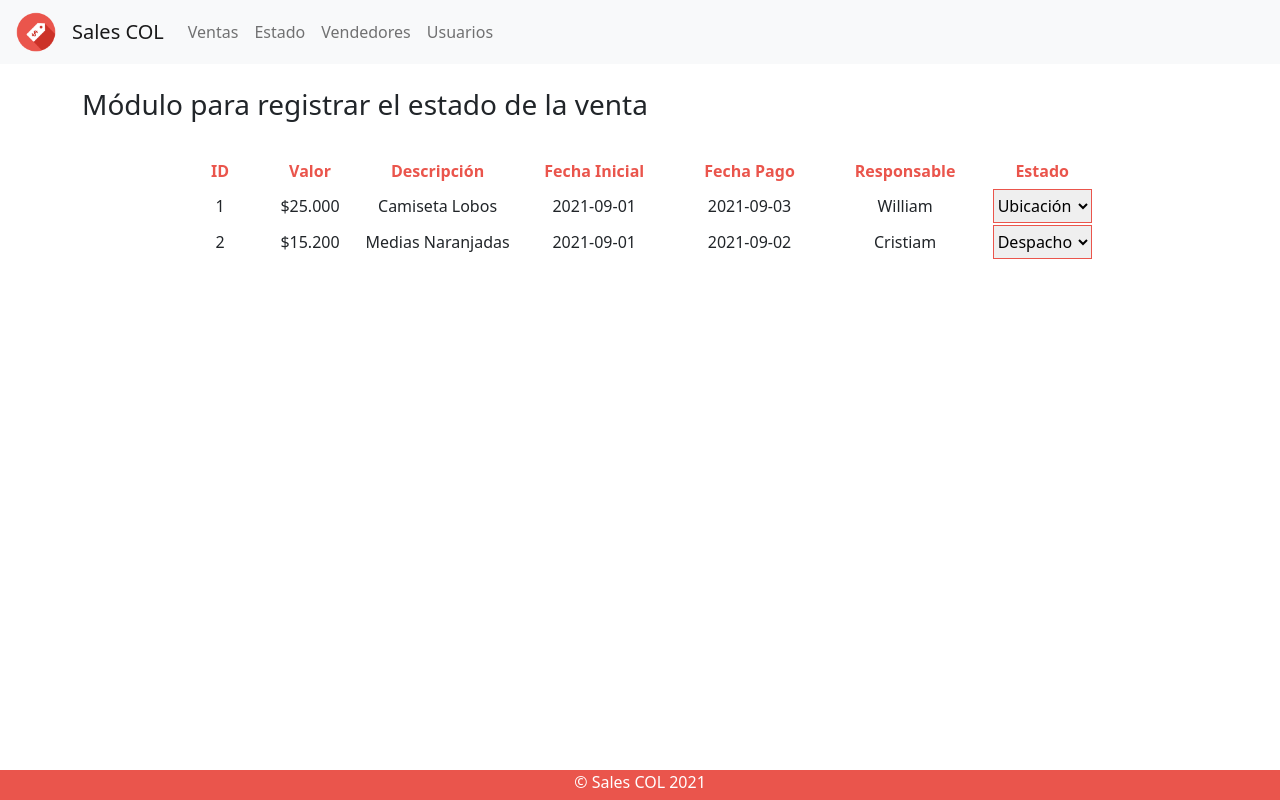
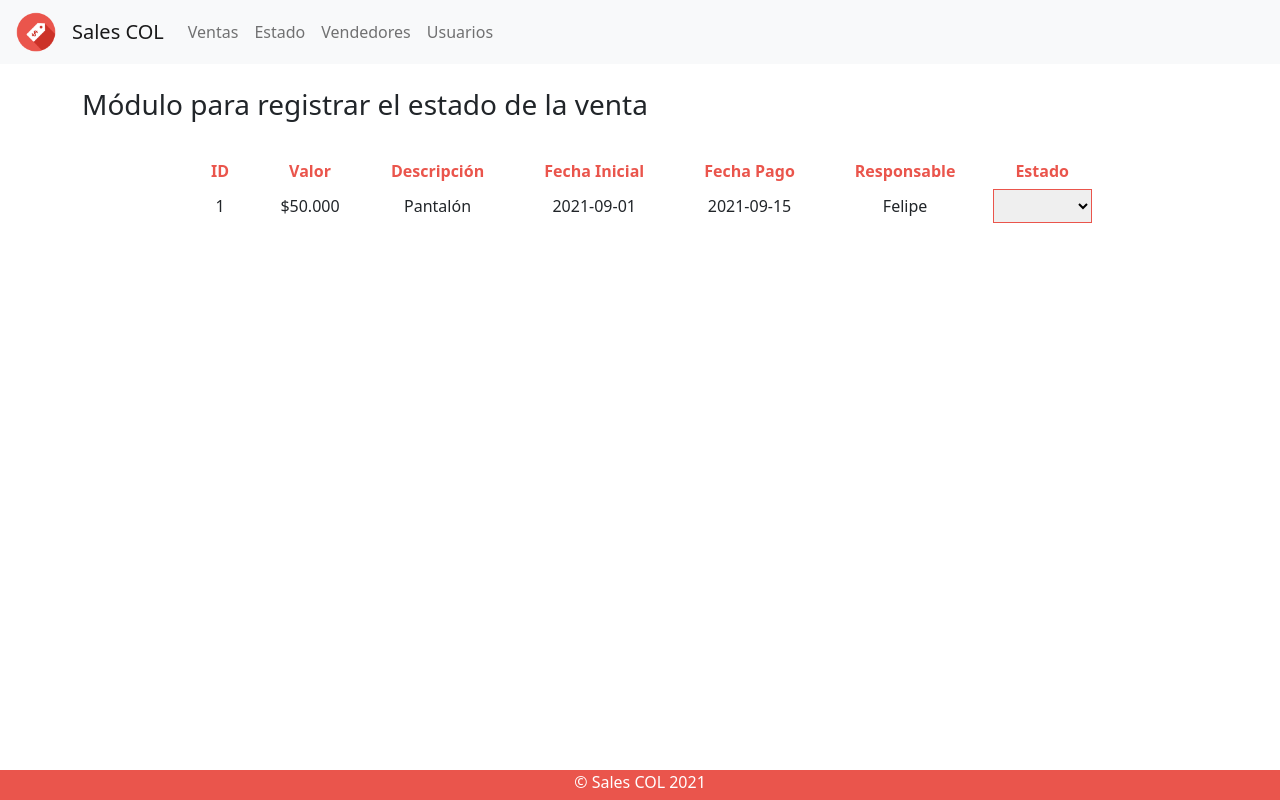
Before and after one commit to crixtiam/devops_team, a React (Create React App) app in the folder frontend/: page /estado in a window 1280 px wide. Built offline with nearby package versions, Linux system fonts and the light colour scheme; data requests are answered from the project's data file.

Commit message:
Removí todo el backend para que aprendas front 1er

```diff
--- a/frontend/db.json
+++ /dev/null
@@ -1,45 +0,0 @@
-{
-  "ventas": [
-    {
-      "valor": 25000,
-      "descripcion": "Camiseta Lobos",
-      "fechaInicial": "2021-09-01",
-      "fechaPago": "2021-09-03",
-      "responsable": "William",
-      "id": 1,
-      "estado": "Ubicación"
-    },
-    {
-      "valor": 15200,
-      "descripcion": "Medias Naranjadas",
-      "fechaInicial": "2021-09-01",
-      "fechaPago": "2021-09-02",
-      "responsable": "Cristiam",
-      "id": 2,
-      "estado": "Despacho"
-    }
-  ],
-  "vendedores": [
-    {
-      "nombre": "Pedro",
-      "especialidad": "Ropa",
-      "celular": "3578961547",
-      "fechaIngreso": "2021-09-17",
-      "id": 1
-    },
-    {
-      "nombre": "Camilo",
-      "especialidad": "Perfumes",
-      "celular": "3178547814",
-      "fechaIngreso": "2021-09-18",
-      "id": 2
-    },
-    {
-      "nombre": "William",
-      "especialidad": "Technología",
-      "celular": "3175869877",
-      "fechaIngreso": "2021-09-20",
-      "id": 3
-    }
-  ]
-}
--- a/frontend/package.json
+++ b/frontend/package.json
@@ -6,7 +6,6 @@
     "@testing-library/jest-dom": "^5.14.1",
     "@testing-library/react": "^11.2.7",
     "@testing-library/user-event": "^12.8.3",
-    "json-server": "^0.16.3",
     "react": "^17.0.2",
     "react-dom": "^17.0.2",
     "react-scripts": "4.0.3",
--- a/frontend/src/App.js
+++ b/frontend/src/App.js
@@ -1,6 +1,5 @@
 import '../src/styles/style.css';
 import { BrowserRouter as Router, Route } from 'react-router-dom';
-import { useState, useEffect } from 'react';
 import Navbar from './components/Navbar';
 import Index from './components/Index';
 import Ventas from './components/Ventas';
@@ -9,38 +8,6 @@ import Vendedores from './components/Vendedores';
 import Footer from './components/Footer';
 
 function App() {
-  const [ventas, setVentas] = useState([]);
-
-  useEffect(() => {
-    const getVentas = async () => {
-      const ventasFromDb = await fetchVentas();
-      setVentas(ventasFromDb);
-    };
-    getVentas();
-  }, []);
-
-  const fetchVentas = async () => {
-    const res = await fetch('http://localhost:5000/ventas');
-    const data = await res.json();
-    return data;
-  };
-
-  const [vendedores, setVendedores] = useState([]);
-
-  useEffect(() => {
-    const getVendedores = async () => {
-      const vendedoresFromDb = await fetchVendedores();
-      setVendedores(vendedoresFromDb);
-    };
-    getVendedores();
-  }, []);
-
-  const fetchVendedores = async () => {
-    const res = await fetch('http://localhost:5000/vendedores');
-    const data = await res.json();
-    return data;
-  };
-
   return (
     <div className='App'>
       <Router>
@@ -51,15 +18,15 @@ function App() {
         </Route>
 
         <Route path='/ventas'>
-          <Ventas ventas={ventas} vendedores={vendedores} />
+          <Ventas />
         </Route>
 
         <Route path='/estado'>
-          <Estado ventas={ventas} />
+          <Estado />
         </Route>
 
         <Route path='/vendedores'>
-          <Vendedores vendedores={vendedores} />
+          <Vendedores />
         </Route>
 
         <Footer />
--- a/frontend/src/components/Estado.jsx
+++ b/frontend/src/components/Estado.jsx
@@ -1,22 +1,9 @@
-const Estado = ({ ventas }) => {
+const Estado = () => {
   document.title = 'Estado';
 
   function currencyFormat(num) {
     return '$' + num.toFixed(0).replace(/(\d)(?=(\d{3})+(?!\d))/g, '$1.');
   }
-
-  const patchEstado = async (id, value) => {
-    await fetch(`http://localhost:5000/ventas/${id}`, {
-      method: 'PATCH',
-      body: JSON.stringify({
-        estado: value,
-      }),
-      headers: {
-        'Content-Type': 'application/json',
-      },
-    });
-    window.location.reload(false);
-  };
 
   return (
     <div className='container mt-4'>
@@ -35,22 +22,15 @@ const Estado = ({ ventas }) => {
             </tr>
           </thead>
           <tbody>
-            {ventas.map((venta) => (
             <tr>
-                <td>{venta.id}</td>
-                <td>{currencyFormat(venta.valor)}</td>
-                <td>{venta.descripcion}</td>
-                <td>{venta.fechaInicial}</td>
-                <td>{venta.fechaPago}</td>
-                <td>{venta.responsable}</td>
+              <td>1</td>
+              <td>$50.000</td>
+              <td>Pantalón</td>
+              <td>2021-09-01</td>
+              <td>2021-09-15</td>
+              <td>Felipe</td>
               <td>
-                  <select
-                    name='estado'
-                    id='estado'
-                    value={venta.estado}
-                    onChange={(e) => patchEstado(venta.id, e.target.value)}
-                    required
-                  >
+                <select name='estado' id='estado' required>
                   <option value=''></option>
                   <option value='Creación'>Creación</option>
                   <option value='Embalaje'>Embalaje</option>
@@ -61,7 +41,6 @@ const Estado = ({ ventas }) => {
                 </select>
               </td>
             </tr>
-            ))}
           </tbody>
         </table>
       </div>
--- a/frontend/src/components/Vendedores.jsx
+++ b/frontend/src/components/Vendedores.jsx
@@ -1,65 +1,19 @@
-import { useState } from 'react';
-
-const Vendedores = ({ vendedores }) => {
+const Vendedores = () => {
   document.title = 'Vendedores';
-
-  const [nombre, setNombre] = useState('');
-  const [especialidad, setEspecialidad] = useState('');
-  const [celular, setCelular] = useState('');
-  const [fechaIngreso, setFechaIngreso] = useState('');
-
-  const addVendedor = async (event) => {
-    event.preventDefault();
-    await fetch('http://localhost:5000/vendedores', {
-      method: 'POST',
-      body: JSON.stringify({
-        nombre,
-        especialidad,
-        celular,
-        fechaIngreso,
-      }),
-      headers: {
-        'Content-Type': 'application/json',
-      },
-    });
-    window.location.reload(false);
-  };
-
-  const deleteVendedor = async (id) => {
-    await fetch(`http://localhost:5000/vendedores/${id}`, { method: 'DELETE' });
-    window.location.reload(false);
-  };
 
   return (
     <div className='container mt-4'>
       <h3>Gestión de Vendedores</h3>
       <div className='d-flex justify-content-center'>
-        <form method='post' className='mt-4' onSubmit={addVendedor}>
+        <form method='post' className='mt-4'>
           <label htmlFor='nombre'>Nombre: </label>
-          <input type='text' value={nombre} onChange={(e) => setNombre(e.target.value)} required />
+          <input type='text' required />
           <label htmlFor='especialidad'>Especialidad: </label>
-          <input
-            type='text'
-            value={especialidad}
-            onChange={(e) => setEspecialidad(e.target.value)}
-            required
-          />
+          <input type='text' required />
           <label htmlFor='celular'>Celular: </label>
-          <input
-            type='number'
-            value={celular}
-            onChange={(e) => setCelular(e.target.value)}
-            required
-          />
+          <input type='number' required />
           <label htmlFor='fechaIngreso'>Fecha Ingreso: </label>
-          <input
-            type='date'
-            name='fechaIngreso'
-            id='fechaIngreso'
-            value={fechaIngreso}
-            onChange={(e) => setFechaIngreso(e.target.value)}
-            required
-          />
+          <input type='date' name='fechaIngreso' id='fechaIngreso' required />
           <input type='submit' value='Agregar' style={{ marginLeft: '20px' }} />
           <br />
           <br />
@@ -79,13 +33,12 @@ const Vendedores = ({ vendedores }) => {
             </tr>
           </thead>
           <tbody>
-            {vendedores.map((vendedor) => (
             <tr>
-                <td>{vendedor.id}</td>
-                <td>{vendedor.nombre}</td>
-                <td>{vendedor.especialidad}</td>
-                <td>{vendedor.celular}</td>
-                <td>{vendedor.fechaIngreso}</td>
+              <td>1</td>
+              <td>Felipe</td>
+              <td>Ropa</td>
+              <td>3105874698</td>
+              <td>2021-09-01</td>
               <td>
                 <img
                   src='/edit.svg'
@@ -94,16 +47,9 @@ const Vendedores = ({ vendedores }) => {
                   alt='Edit'
                   style={{ marginRight: '10px' }}
                 />
-                  <img
-                    src='/trash-alt.svg'
-                    alt='Delete'
-                    width='15'
-                    onClick={() => deleteVendedor(vendedor.id)}
-                    style={{ cursor: 'pointer' }}
-                  />
+                <img src='/trash-alt.svg' alt='Delete' width='15' style={{ cursor: 'pointer' }} />
               </td>
             </tr>
-            ))}
           </tbody>
         </table>
       </div>
--- a/frontend/src/components/Ventas.jsx
+++ b/frontend/src/components/Ventas.jsx
@@ -1,93 +1,30 @@
-import { useState } from 'react';
-
-const Ventas = ({ ventas, vendedores }) => {
+const Ventas = () => {
   document.title = 'Ventas';
-
-  function currencyFormat(num) {
-    return '$' + num.toFixed(0).replace(/(\d)(?=(\d{3})+(?!\d))/g, '$1.');
-  }
-
-  const [valor, setValor] = useState('');
-  const [descripcion, setDescripcion] = useState('');
-  const [fechaInicial, setFechaInicial] = useState('');
-  const [fechaPago, setFechaPago] = useState('');
-  const [responsable, setResponsable] = useState('');
-
-  const addVenta = async (event) => {
-    event.preventDefault();
-    await fetch('http://localhost:5000/ventas', {
-      method: 'POST',
-      body: JSON.stringify({
-        valor: parseInt(valor),
-        descripcion,
-        fechaInicial,
-        fechaPago,
-        responsable,
-      }),
-      headers: {
-        'Content-Type': 'application/json',
-      },
-    });
-    window.location.reload(false);
-  };
-
-  const deleteVenta = async (id) => {
-    await fetch(`http://localhost:5000/ventas/${id}`, { method: 'DELETE' });
-    window.location.reload(false);
-  };
 
   return (
     <div className='container mt-4'>
       <h3>Módulo Administrador de Ventas</h3>
       <div className='d-flex justify-content-center'>
-        <form method='post' className='mt-4' onSubmit={addVenta}>
+        <form method='post' className='mt-4'>
           <label htmlFor='valor'>Valor: </label>
-          <input
-            type='number'
-            style={{ width: '90px' }}
-            value={valor}
-            onChange={(e) => setValor(e.target.value)}
-            required
-          />
+          <input type='number' style={{ width: '90px' }} required />
           <label htmlFor='descripcion'>Descripción: </label>
-          <input
-            type='text'
-            value={descripcion}
-            onChange={(e) => setDescripcion(e.target.value)}
-            required
-          />
+          <input type='text' required />
           <label htmlFor='fechaInicial'>Fecha Inicial: </label>
           <input
             type='date'
             name='fechaInicial'
             id='fechaInicial'
             style={{ width: '145px' }}
-            value={fechaInicial}
-            onChange={(e) => setFechaInicial(e.target.value)}
             required
           />
           <label htmlFor='fechaPago'>Fecha Pago: </label>
-          <input
-            type='date'
-            name='fechaPago'
-            id='fechaPago'
-            style={{ width: '145px' }}
-            value={fechaPago}
-            onChange={(e) => setFechaPago(e.target.value)}
-            required
-          />
+          <input type='date' name='fechaPago' id='fechaPago' style={{ width: '145px' }} required />
           <label htmlFor='responsable'>Responsable: </label>
-          <select
-            name='responsable'
-            id='responsable'
-            value={responsable}
-            onChange={(e) => setResponsable(e.target.value)}
-            required
-          >
+          <select name='responsable' id='responsable' required>
             <option value=''></option>
-            {vendedores.map((vendedor) => (
-              <option value={vendedor.nombre}>{vendedor.nombre}</option>
-            ))}
+            <option value='Felipe'>Felipe</option>
+            <option value='Camilo'>Camilo</option>
           </select>
 
           <input type='submit' value='Agregar' style={{ marginLeft: '20px' }} />
@@ -110,14 +47,13 @@ const Ventas = ({ ventas, vendedores }) => {
             </tr>
           </thead>
           <tbody>
-            {ventas.map((venta) => (
             <tr>
-                <td>{venta.id}</td>
-                <td>{currencyFormat(venta.valor)}</td>
-                <td>{venta.descripcion}</td>
-                <td>{venta.fechaInicial}</td>
-                <td>{venta.fechaPago}</td>
-                <td>{venta.responsable}</td>
+              <td>1</td>
+              <td>$50.000</td>
+              <td>Pantalón</td>
+              <td>2021-09-01</td>
+              <td>2021-09-15</td>
+              <td>Felipe</td>
               <td>
                 <img
                   src='/edit.svg'
@@ -126,16 +62,9 @@ const Ventas = ({ ventas, vendedores }) => {
                   alt='Edit'
                   style={{ marginRight: '10px' }}
                 />
-                  <img
-                    src='/trash-alt.svg'
-                    alt='Delete'
-                    width='15'
-                    onClick={() => deleteVenta(venta.id)}
-                    style={{ cursor: 'pointer' }}
-                  />
+                <img src='/trash-alt.svg' alt='Delete' width='15' style={{ cursor: 'pointer' }} />
               </td>
             </tr>
-            ))}
           </tbody>
         </table>
       </div>
```
Also changed, not shown: 1 other file (tests, documents, lock files or other folders). Lines whose indentation alone changed are shown as unchanged.
